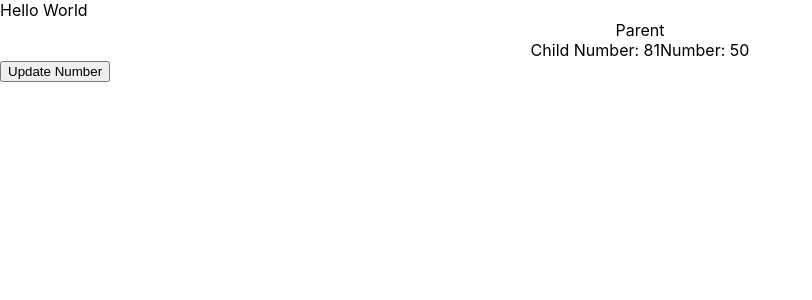
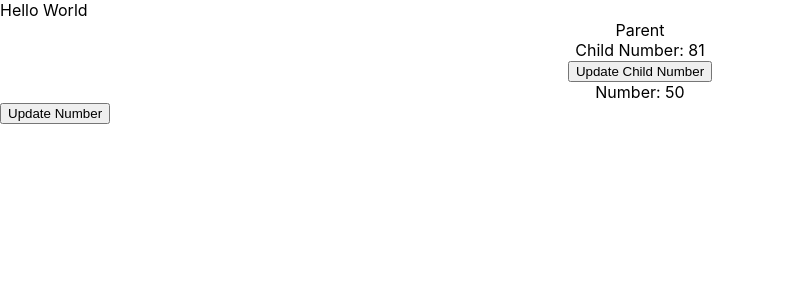
Before and after one commit to thediaryofmos/react-5, a React (Create React App) app: page / in a window 1280 px wide. Shown: the top 300 px of the page, without its empty margins (0-812 px from the left). Built offline with nearby package versions, Linux system fonts and the light colour scheme.

Commit message:
Added value as useState in App,js and updated value by using button using second value placeholder; value[1]

```diff
--- a/src/App.js
+++ b/src/App.js
@@ -1,4 +1,4 @@
-import logo from './logo.svg';
+//import logo from './logo.svg';
 import React, {useState} from 'react';
 import './App.css';
 import Parent from './Parent';
@@ -6,7 +6,8 @@ import valueContext from './valueContext';
 
 function App() {
   let [number, setNumber] = useState(50);
-  let value = 81;
+  let value = useState(81);
+
   return (
     <valueContext.Provider value = {value}>
     <div>
--- a/src/Child.js
+++ b/src/Child.js
@@ -6,6 +6,9 @@ function Child(props) {
     return (
       <div className="App">
        Child Number: {value}
+       <br/>
+       <button onClick = {() => {value[1] (++value[0])}}>Update Child Number</button>
+       <br/>
        Number: {props.num}
       </div>
     );
```
